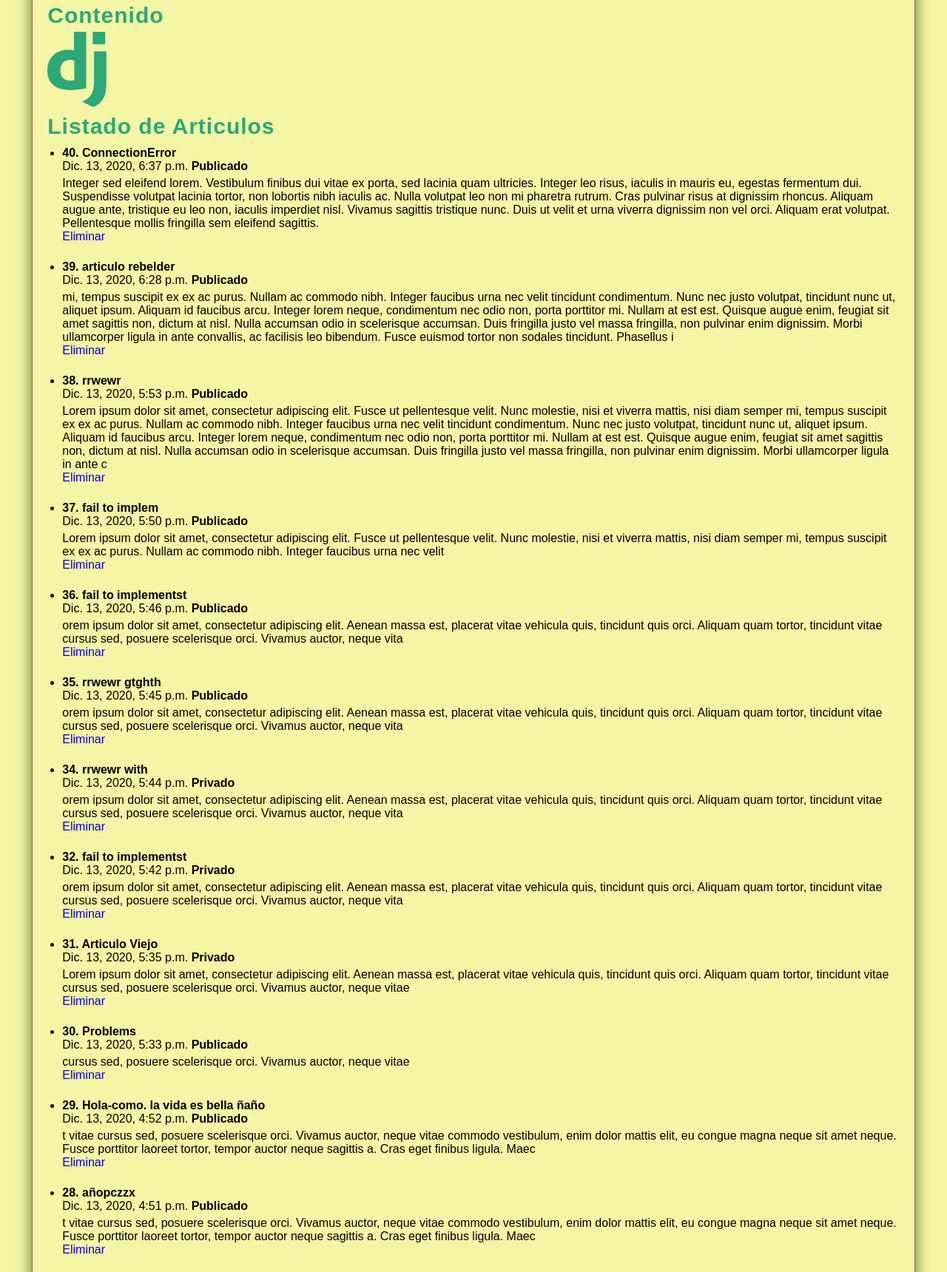
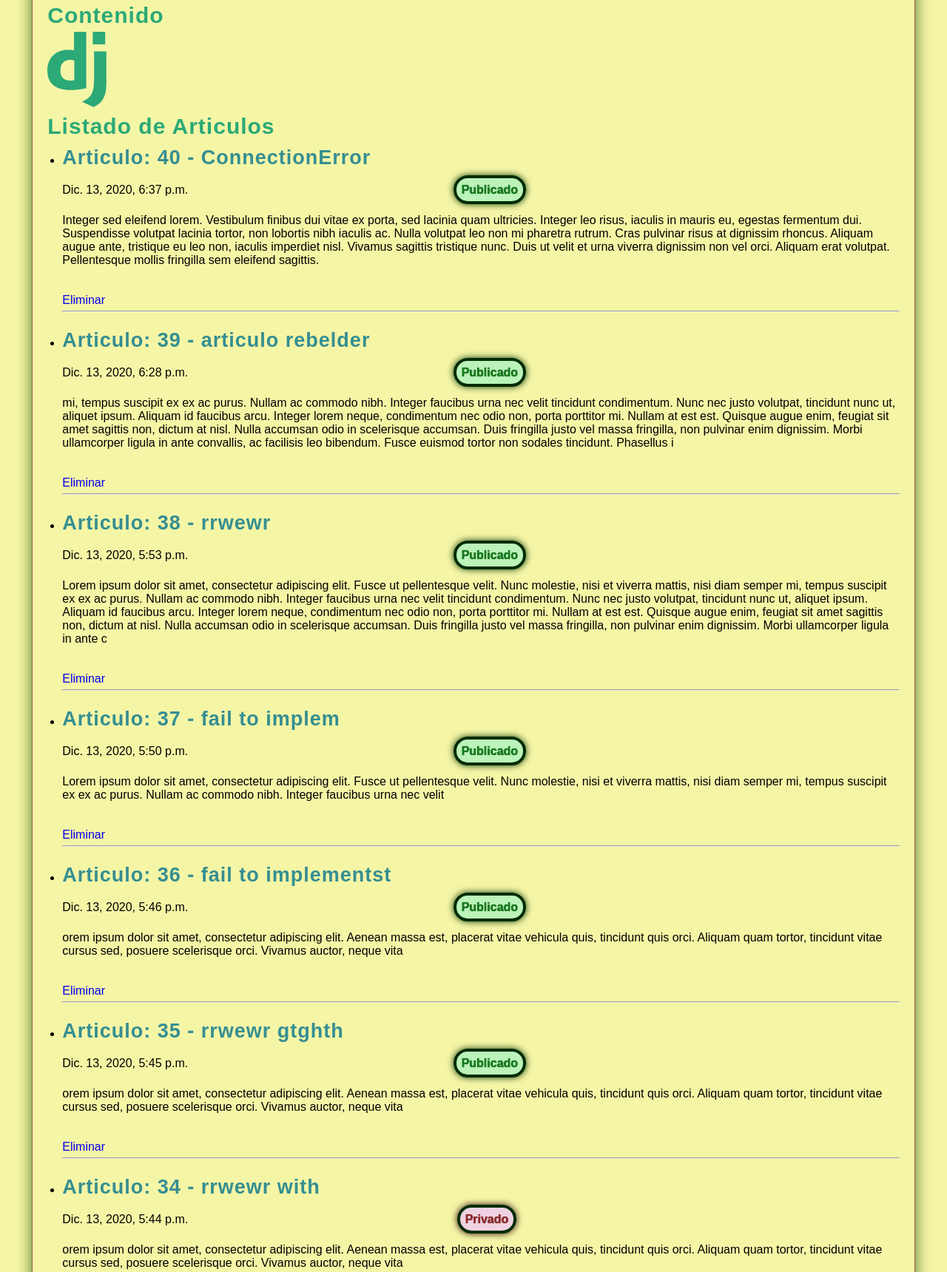
Before and after one commit to Lekanda/master-python, a Django app: page /articulos/ in a window 1280 px wide. Shown: the part 254-1974 px from the top of the page at 74% size. Run offline with Django 3.2, Linux system fonts and the light colour scheme; data comes from the database, SQL or seed files in the repository; both versions use the stored data as it was after the commit.

Commit message:
238-Mensajes flash/Sesiones Flash. Estilos CSS

```diff
--- a/22-django/AprendiendoDjango/miapp/static/css/styles.css
+++ b/22-django/AprendiendoDjango/miapp/static/css/styles.css
@@ -175,11 +175,51 @@ nav ul li a:hover{
 .box img{
     width: 80px;
 }
+.rojo{
+    color: red;
+    text-shadow: 0px 0px 2px rgb(247, 2, 2);
+}
+.message{
+    padding: 20px;
+    border: 1px solid #012c03;
+    background: #9ed671;
+    color: #03665e;
+    width: 225px;
+    text-align: center;
+    margin-bottom: 10px;
+}
+.publicado{
+    border: 4px solid #012c03;
+    border-radius: 19px;
+    padding: 7px;
+    margin: 354px;
+    color: #127b1b;
+    background:#bbf3ba;
+    text-shadow: 0px 0px 1px rgb(12, 58, 0);
+    box-shadow: 0px 0px 10px rgb(12, 58, 0);
+}
+.privado{
+    border: 4px solid #012c03;
+    border-radius: 19px;
+    margin: 359px;
+    padding: 7px;
+    color:#982929;
+    background: #efd3e3;
+    text-shadow: 0px 0px 1px rgb(44, 3, 3);
+    box-shadow: 0px 0px 10px rgb(44, 3, 3);
+}
 .title{
     color:#2ba977 ;
     letter-spacing: 1px;
     font-size: 30px;
     margin-bottom: 10px;
+    margin-top: 5px;
+}
+.title2{
+    color:#358e92 ;
+    letter-spacing: 1px;
+    font-size: 27px;
+    margin-bottom: 19px;
     margin-top: 5px;
 }
 footer{
--- a/22-django/AprendiendoDjango/miapp/templates/articulos.html
+++ b/22-django/AprendiendoDjango/miapp/templates/articulos.html
@@ -7,22 +7,34 @@
 
 {% block content %}
 <h1 class="title" >Listado de Articulos</h1>
+
+{% if messages %}
+    {% for message in messages %}
+        <div class="message">
+            {{message}}
+        </div>
+    {% endfor %}
+{% endif %}
+
     <ul>
         {% for articulo in articulos %}
             <li>
-            <h4>{{articulo.id}}. {{articulo.title}}</h4>
+            <h4 class="title2">Articulo: {{articulo.id}} - {{articulo.title}}</h4>
             <span>{{articulo.created_at}}</span>
             {% if articulo.public %}
-                <strong>Publicado</strong>
+                <strong class="publicado">Publicado</strong>
             {% else %}
-                <strong>Privado</strong>
+                <strong class="privado">Privado</strong>
             {% endif %}
+            <br/>
+            <br/>
             <p>
                 {{articulo.content}}
+                <br/><br/>
                 <br/>
                 <a href="{% url 'borrar' id=articulo.id %}">Eliminar</a>
             </p>
-
+            <hr/>
             <br/>
             </li>
         {% endfor %}
--- a/22-django/AprendiendoDjango/miapp/templates/create_full_article.html
+++ b/22-django/AprendiendoDjango/miapp/templates/create_full_article.html
@@ -7,6 +7,11 @@
 
 {% block content %}
    <h1 class="title">Formularios en Django</h1>
+
+    {% if form.errors %}
+        <strong class="rojo">Hay errores en el formulario {{form.errors}}</strong>
+    {% endif %}
+
    <form action="" method="POST">
         {% csrf_token %}
         {{ form.as_p }}
--- a/22-django/AprendiendoDjango/miapp/views.py
+++ b/22-django/AprendiendoDjango/miapp/views.py
@@ -2,6 +2,8 @@ from django.shortcuts import render, HttpResponse, redirect
 from miapp.models import Article
 from django.db.models import Q
 from miapp.forms import FormArticle
+# Libreria de mensajes FLASH
+from django.contrib import messages
 
 
 # Create your views here.
@@ -112,27 +114,33 @@ def create_full_article(request):
 
         if formulario.is_valid():
             data_form=formulario.cleaned_data
+
             title=data_form.get('title')
             content=data_form['content']
             public=data_form['public']
 
             articulo=Article(
-                title = title,
-                content = content,
-                public = public
+            title = title,
+            content = content,
+            public = public
             )
-        articulo.save()
-        return redirect('articulos')
-        # return HttpResponse(articulo.title + ' - ' + articulo.content + ' - ' + str(articulo.public))
+
+            articulo.save()
+
+            # Crear mensaje FLASH (Sesion que solo se muestra una vez)
+            messages.success(request, f'Has creado el Articulo {articulo.id}: {articulo.title} ')
+
+
+            return redirect('articulos')
+            # return HttpResponse(articulo.title + ' - ' + articulo.content + ' - ' + str(articulo.public))
     else:
-        formulario = FormArticle()
+        formulario=FormArticle()
+
+    return render(request, 'create_full_article.html' ,{'form': formulario})
 
 
 
-    formulario=FormArticle()
-    return render(request, 'create_full_article.html' ,{
-        'form': formulario
-    })
+
 
 
 
```
Also changed, not shown: 22-django/AprendiendoDjango/miapp/forms.py (+13 -5 lines), 22-django/AprendiendoDjango/db.sqlite3.
